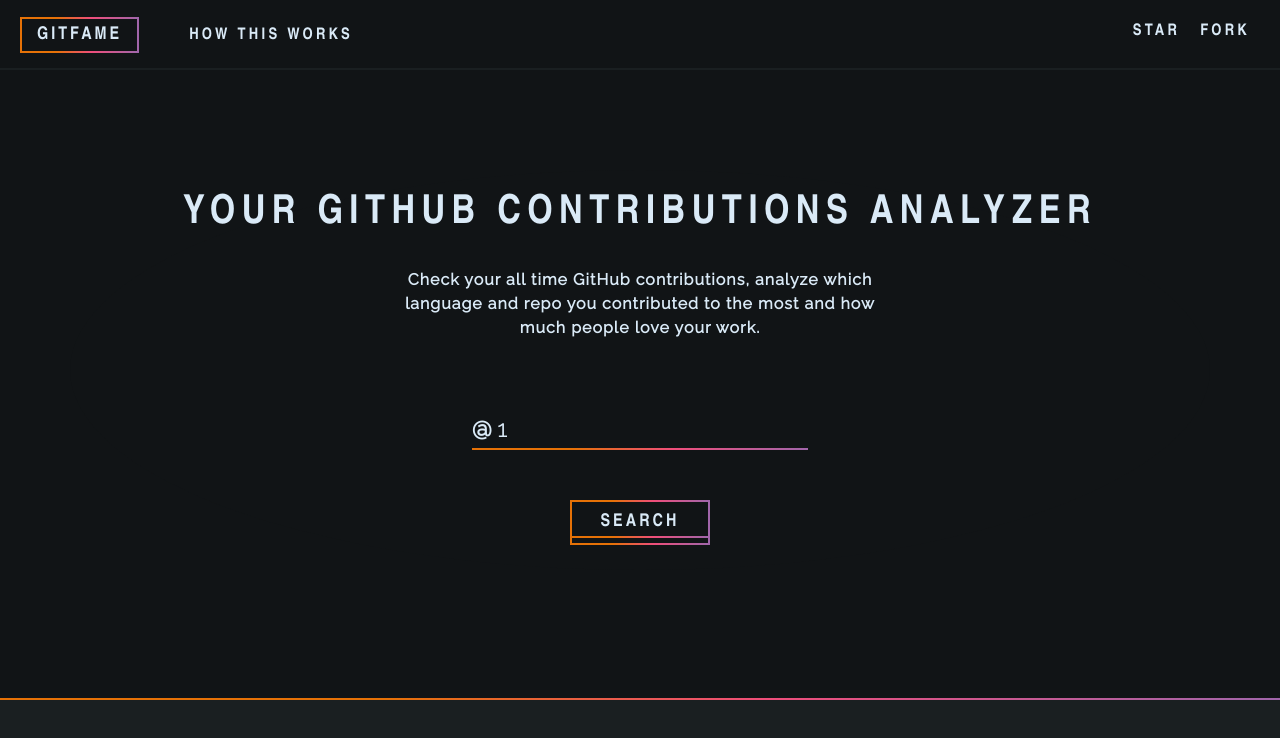
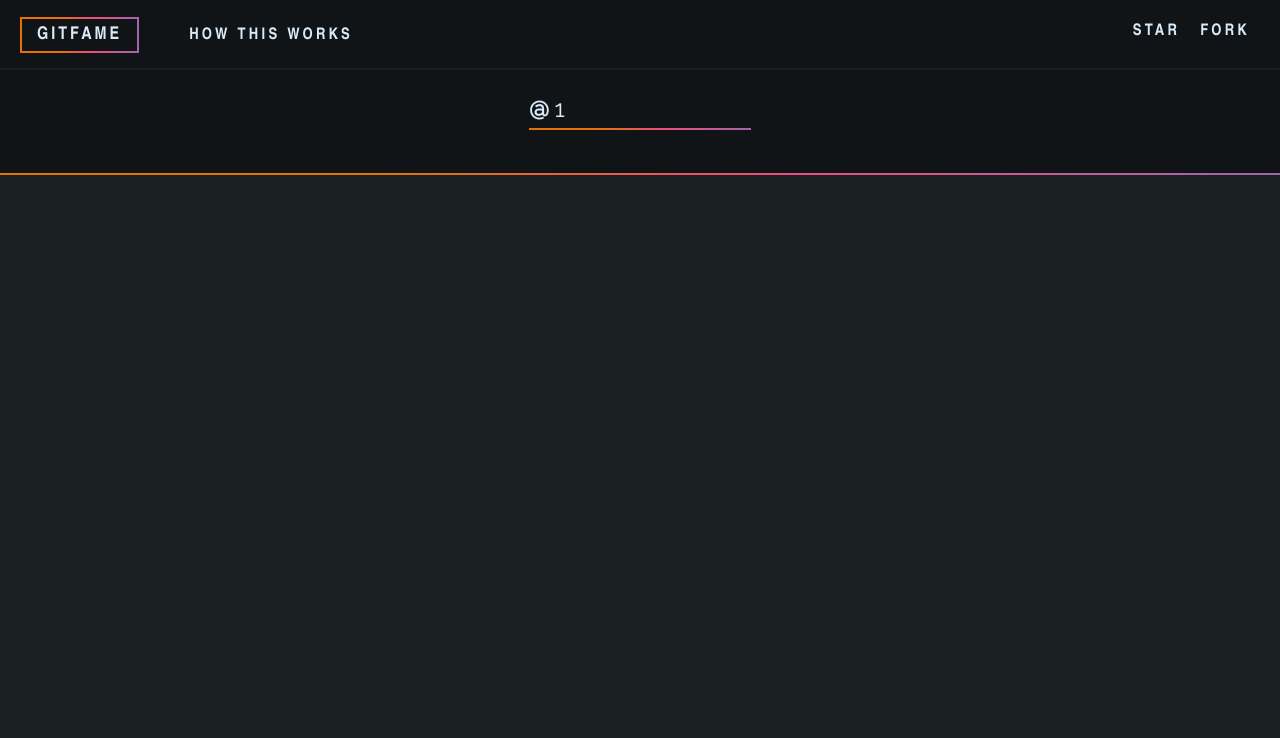
Before and after one commit to thenamankumar/gitfame, a React app: page /user/1 in a window 1280 px wide. Shown: the top 738 px of the page. Built offline with nearby package versions, Linux system fonts and the light colour scheme.

Commit message:
Search collapse fixed

```diff
--- a/src/app/assets/scss/components/_home.scss
+++ b/src/app/assets/scss/components/_home.scss
@@ -5,6 +5,10 @@
   background-position: center;
   border-bottom: 0.15rem solid;
   border-image: lineargrad-github() 1;
+
+  &.small {
+    height: 175px;
+  }
 
   .search-box {
     margin-top: 100px;
@@ -15,6 +19,13 @@
     color: $font-primary;
     background: $bg-darker;
     border-radius: 50%;
+
+    &.small {
+      margin-top: 0;
+      background: transparent;
+      border-radius: 0;
+      height: 100px;
+    }
 
     .title {
       font-family: $font-family-secondary;
@@ -46,6 +57,12 @@
       background: transparent;
       border-width: 0 0 0.15rem 0;
       border-image: lineargrad-github() 1;
+
+      &.small {
+        width: 66%;
+        display: inline-block;
+      }
+
       &, &::placeholder {
         color: $font-primary;
         font-size: 1.5rem;
@@ -58,6 +75,10 @@
 
     .search-btn {
       margin-top: 10px;
+
+      &.small {
+        display: inline-block;
+      }
     }
   }
 }
--- a/src/app/components/Home.jsx
+++ b/src/app/components/Home.jsx
@@ -9,30 +9,35 @@
   }
 
   componentDidMount() {
-    const path = this.props.location.pathname;
-    if (path !== '/') {
-      const username = path.split('/')[2];
+    const { username } = this.props.match.params;
+    if (username) {
       document.getElementById('search-input').value = username;
-      this.props.setSearchState(1);
     }
   }
 
   componentWillReceiveProps(nextProps) {
     if (this.props !== nextProps) {
-      if (nextProps.location.pathname === '/') {
+      if (nextProps.match.params.username === '') {
+        this.props.setSearchState(2);
         document.getElementById('search-input').value = '';
-        this.props.setSearchState(2);
       }
     }
   }
 
   shouldComponentUpdate(nextProps) {
-    if (this.props.location.pathname !== nextProps.location.pathname) {
+    if (this.props.match.params.username !== nextProps.match.params.username) {
       return true;
     } else if (this.props.searchState !== nextProps.searchState) {
       return true;
     }
     return false;
+  }
+
+  componentDidUpdate() {
+    const { username } = this.props.match.params;
+    if (!username && this.props.searchState === 1) {
+      document.getElementById('search-input').value = username;
+    }
   }
 
   process(event) {
@@ -48,6 +53,9 @@
   }
 
   render() {
+    console.log('render');
+    const { username } = this.props.match.params;
+    if (!username) {
       return (
         <div className="home-wrapper">
           <Col sm={12} className="search-box">
@@ -60,15 +68,26 @@
               </p>
             </Col>
             <Col sm={12} md={4} className="offset-md-4">
-            <form onSubmit={this.process}>
+              <form onSubmit={this.process} autoComplete="off">
                 <span className="search-label">@</span>
                 <input id="search-input" type="text" placeholder="username" />
-              <button type="submit" className="btn search-btn">Search</button>
               </form>
             </Col>
           </Col>
         </div>
       );
+    }
+    return (
+      <div className="home-wrapper small">
+        <Col sm={12} className="search-box small">
+          <Col sm={12} md={4} className="offset-md-4">
+            <form onSubmit={this.process} autoComplete="off">
+              <span className="search-label">@</span>
+              <input id="search-input" className="small" type="text" placeholder="username" />
+            </form>
+          </Col>
+        </Col>
+      </div>);
   }
 }
 
--- a/src/app/store/index.js
+++ b/src/app/store/index.js
@@ -4,7 +4,7 @@
 const initialState = {
   ui: {
     showAnalytics: false,
-    searchState: 2, // 2: Show Full 1: Collapse 0: Hide
+    searchState: window.location.pathname === '/' ? 2 : 1, // 2: Show Full 1: Collapse
   },
   user: {
     username: '',
```
Lines whose indentation alone changed are shown as unchanged.
